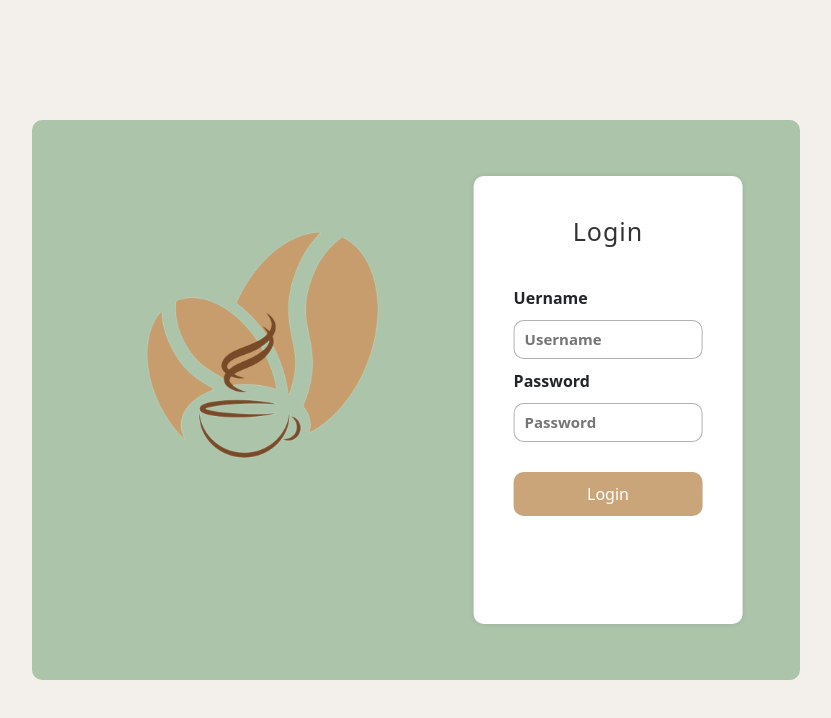
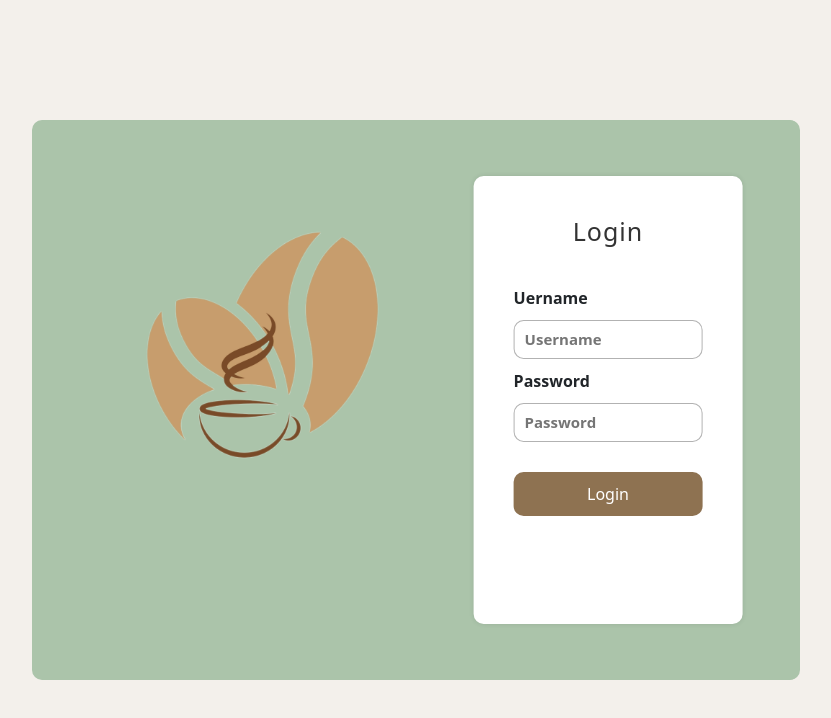
Before and after one commit to Thaibaogoanh/database, a React (Create React App) app: page / in a window 1280 px wide. Shown: the top 718 px of the page, without its empty margins (224-1055 px from the left). Built offline with nearby package versions, Linux system fonts and the light colour scheme.

Commit message:
final color

```diff
--- a/src/pages/Login/Login.module.scss
+++ b/src/pages/Login/Login.module.scss
@@ -75,12 +75,8 @@
     box-sizing: border-box;
     border-radius: 10px;
     cursor: pointer;
-    background-color: #d9a366;
+    background-color: #987042;
     filter: grayscale(0.3);
-}
-
-.btn:after{
-    background-color: #301e09;
 }
 
 .btn:hover {
```
